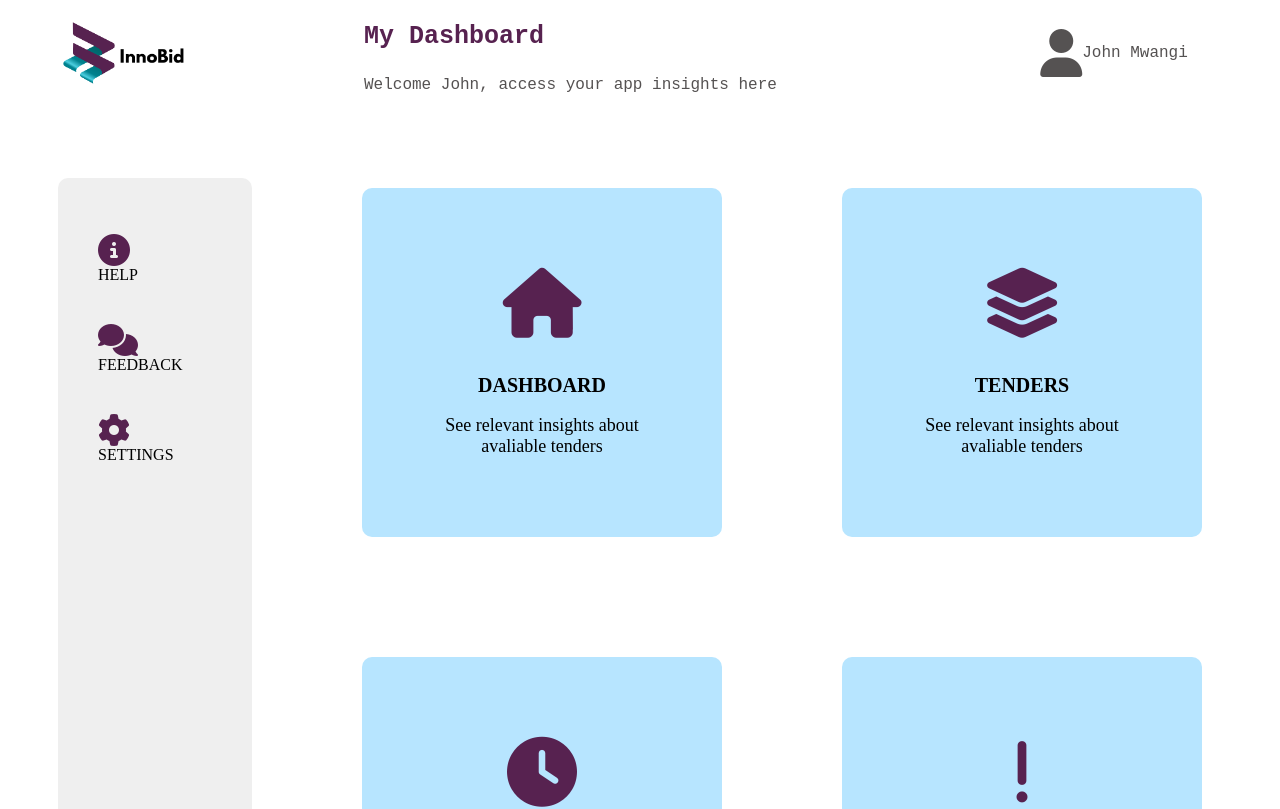
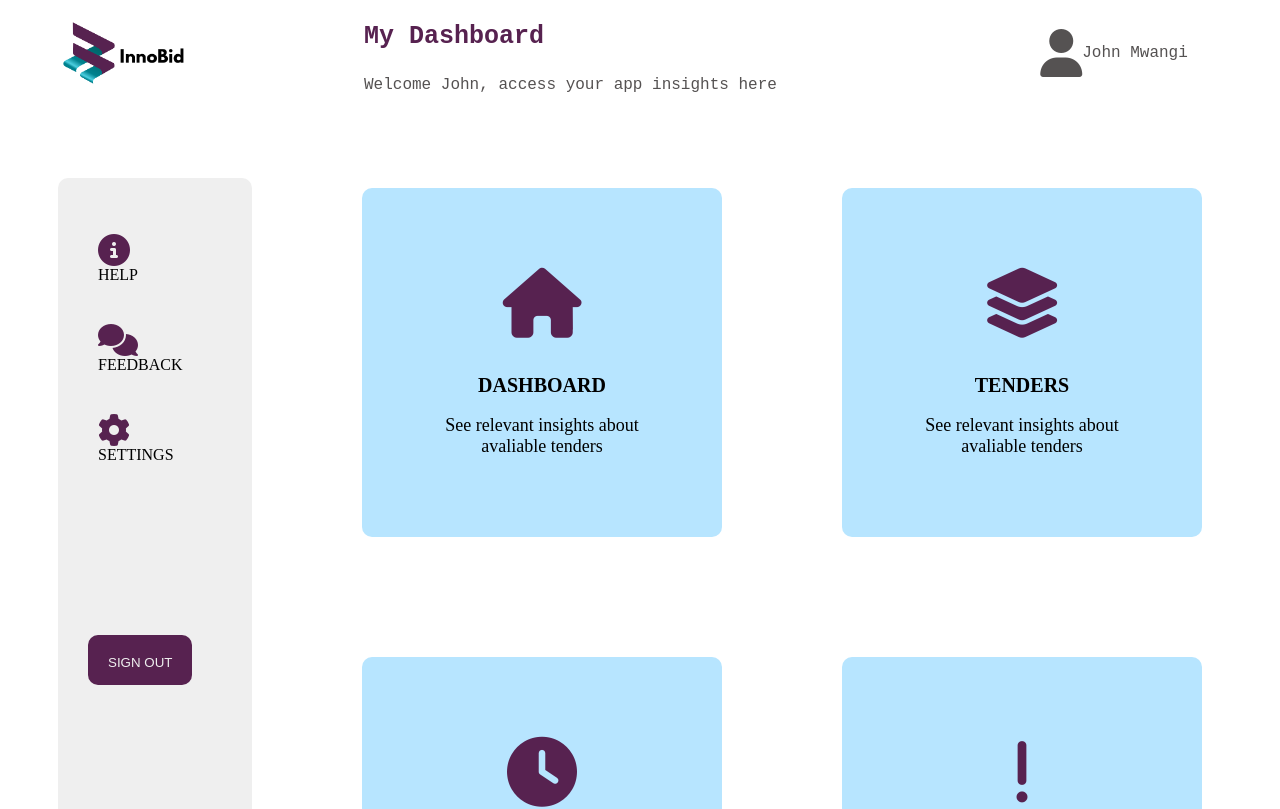
Before and after one commit to Ndhlovu1/tender-management-system, a React (Create React App) app in the folder inno-bid/: page / in a window 1280 px wide. Shown: the top 809 px of the page. Built offline with nearby package versions, Linux system fonts and the light colour scheme.

Commit message:
Dashboard Btn Added

```diff
--- a/inno-bid/src/sidebar/Sidebar.jsx
+++ b/inno-bid/src/sidebar/Sidebar.jsx
@@ -32,6 +32,8 @@ export default function Sidebar() {
         </li>
        </ul>
 
+      <button className='signOutBtn' >SIGN OUT</button>
+
        <ul className='sidebarListNames'>
 
        </ul>
--- a/inno-bid/src/sidebar/sidebar.css
+++ b/inno-bid/src/sidebar/sidebar.css
@@ -1,7 +1,7 @@
 .sidebar{
     flex: 3;
     margin: 50px ;
-    padding-bottom: 500px;
+    padding-bottom: 300px;
     background: #efefef;
     border-radius: 10px;
     display: flex;
@@ -26,3 +26,22 @@
    cursor: pointer;
    color:#572250;
 }
+
+.signOutBtn{
+    margin-top: 170px;
+    margin-left: 30px;
+    margin-right: 30px;
+    background-color: #572250;
+    color: #efefef;
+    border-radius: 10px;
+    cursor: pointer;
+    block-size: 50px;
+    padding: 20px;
+    border: none;
+
+}
+
+button:hover{
+   background-color: #b7e5ff;
+   color: #572250;
+}
```
